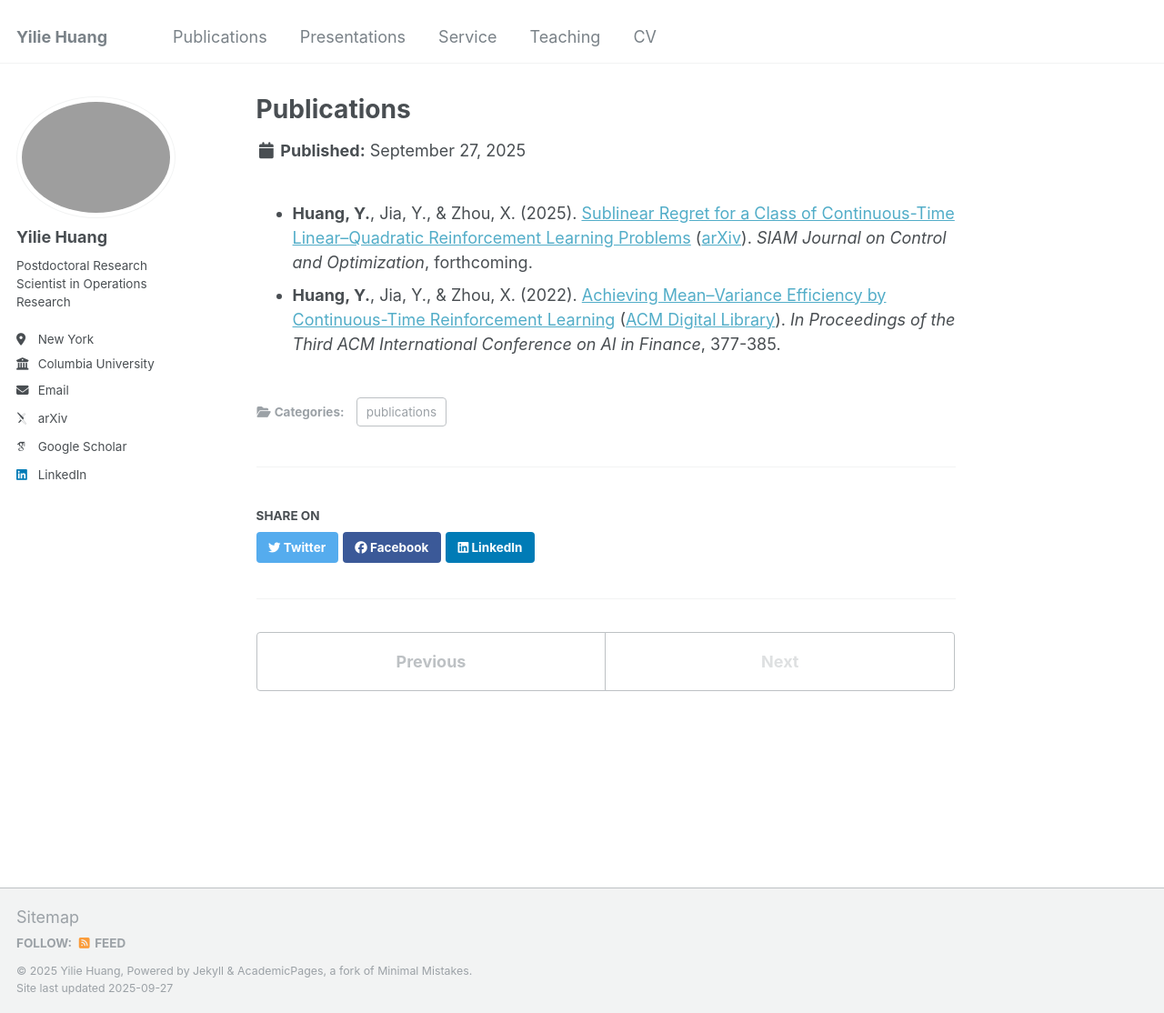
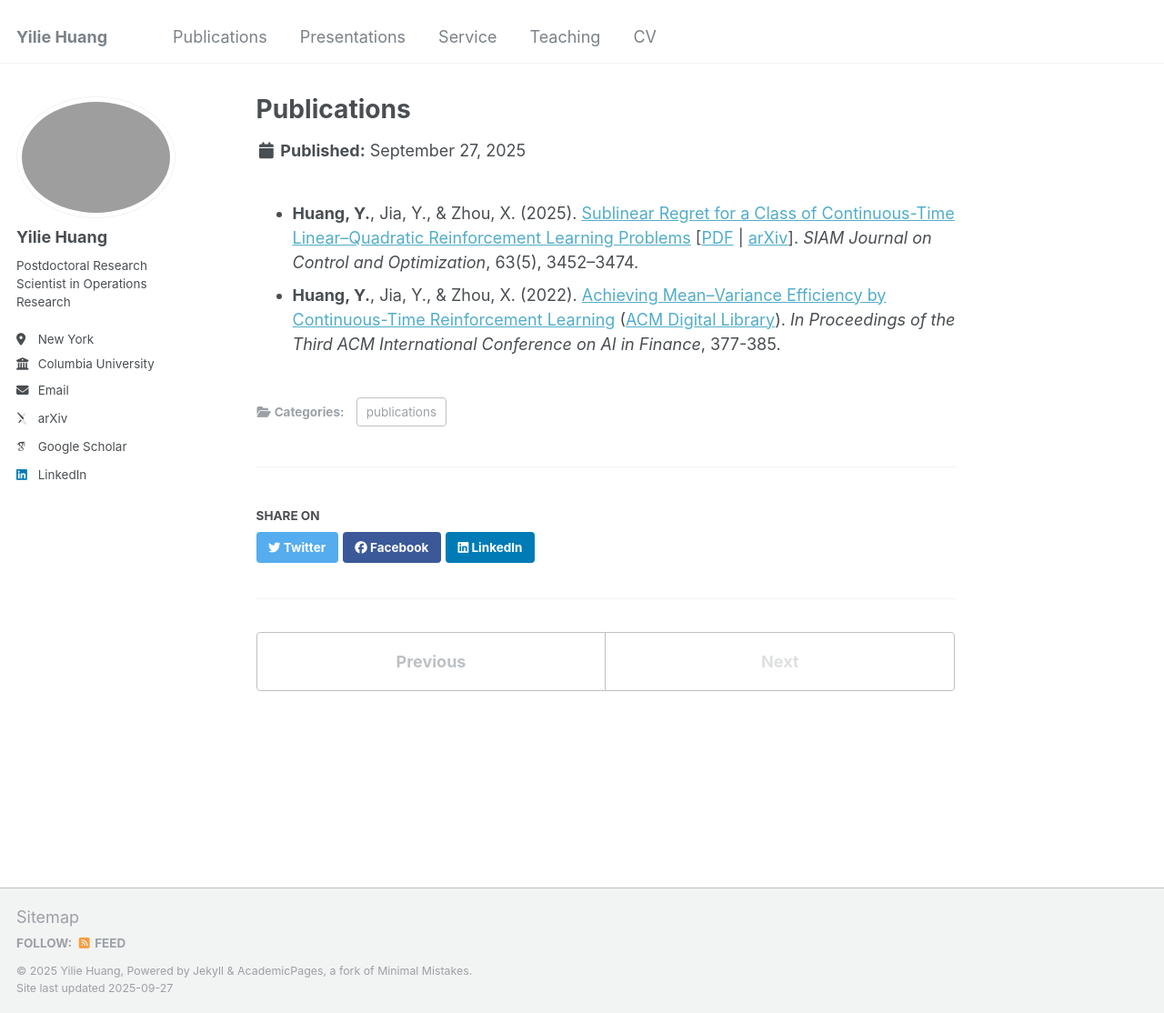
Before and after one commit to yiliehuang/yiliehuang.github.io, a Jekyll site: the page built from _publications/publications.md, in a window 1280 px wide and 1114 px high. Shown: the whole window at 91% size. Built offline with Jekyll 4.4.1, drawn with Linux system fonts in a browser that asks for light colours; some web fonts are replaced.

Commit message:
Update publications.md

```diff
--- a/_publications/publications.md
+++ b/_publications/publications.md
@@ -6,9 +6,9 @@ permalink: publication/publications
 
 <ul>
   <li><strong>Huang, Y.</strong>, Jia, Y., & Zhou, X. (2025).
-      <a href="/files/LQ_SICON_2025.pdf">Sublinear Regret for a Class of Continuous-Time Linear–Quadratic Reinforcement Learning Problems</a>
-      (<a href="https://arxiv.org/abs/2407.17226">arXiv</a>).
-      <em>SIAM Journal on Control and Optimization</em>, forthcoming.
+      <a href="https://doi.org/10.1137/24M1695075">Sublinear Regret for a Class of Continuous-Time Linear–Quadratic Reinforcement Learning Problems</a>
+      [<a href="/files/LQ_SICON_2025.pdf">PDF</a> | <a href="https://arxiv.org/abs/2407.17226">arXiv</a>].
+      <em>SIAM Journal on Control and Optimization</em>, 63(5), 3452–3474.
   </li>
 
   <li><strong>Huang, Y.</strong>, Jia, Y., & Zhou, X. (2022).
```
